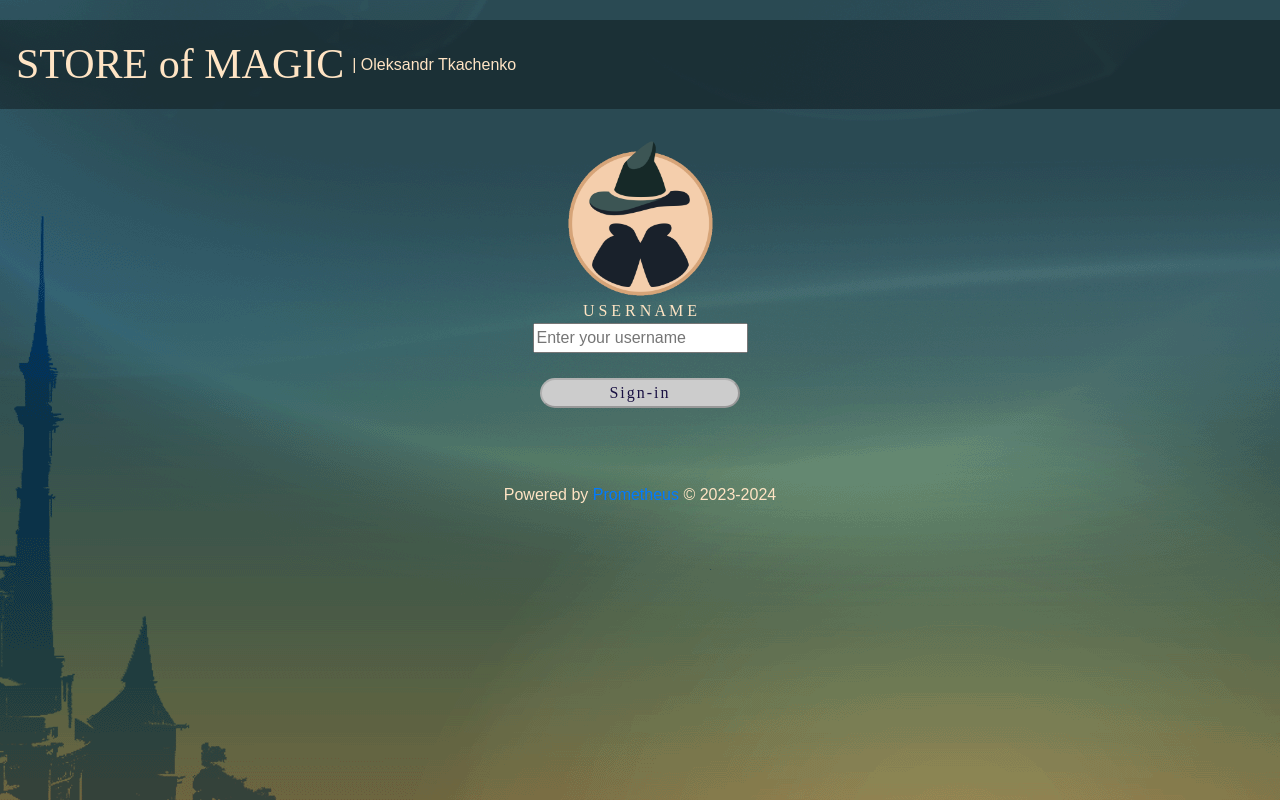
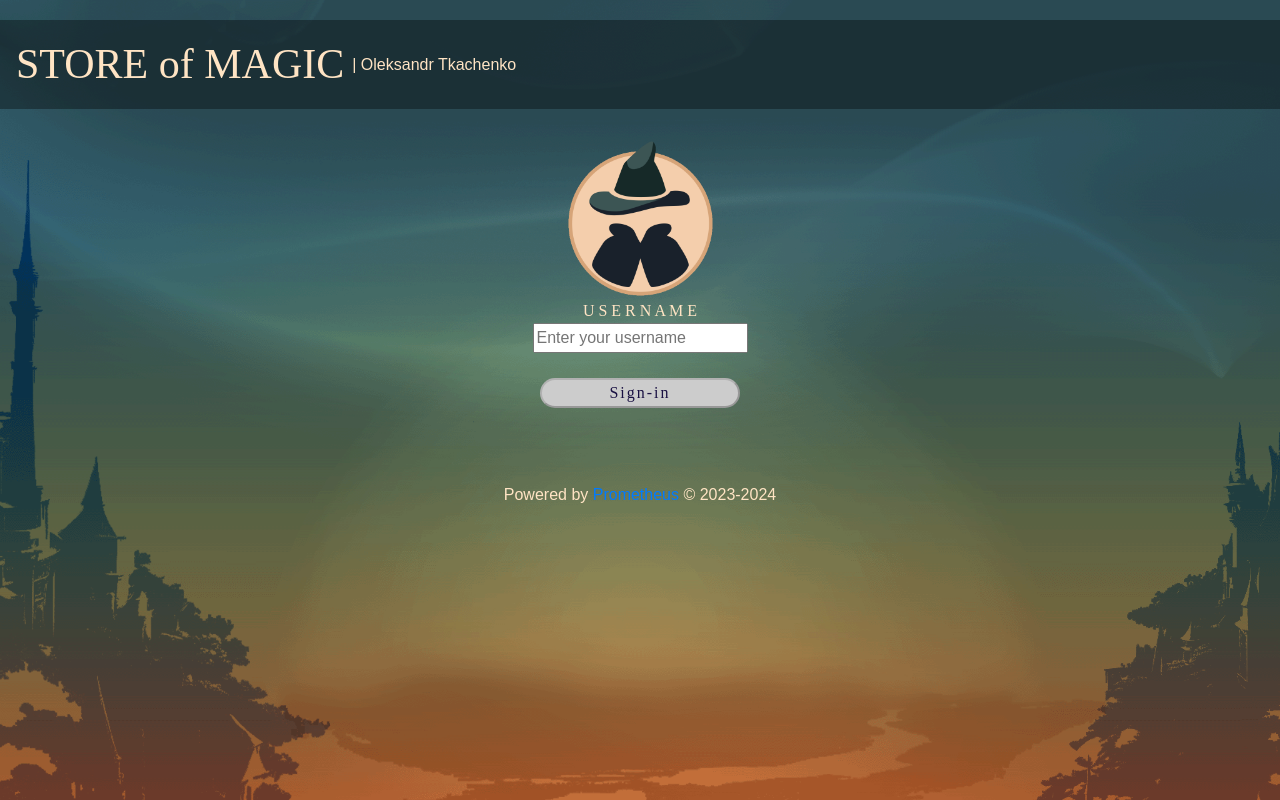
Before and after one commit to smi1eee/magic-store, a React (Create React App) app: page /magic-store/sign in a window 1280 px wide. Built offline with nearby package versions, Linux system fonts and the light colour scheme; no server answers; a web font is replaced by a local one.

Commit message:
initial commit

```diff
--- a/public/books.json
+++ b/public/books.json
@@ -4,7 +4,7 @@
 		"id": 1,
 		"author": "Aria Blackwood",
 		"price": 14.99,
-		"image": "booksImg/1.jpg",
+		"image": "./booksImg/1.jpg",
 		"title": "Whispers of the Arcane",
 		"amount": 42,
 		"shortDescription": "A young sorcerer discovers ancient secrets hidden within forbidden tomes, leading to a journey of self-discovery and perilous magic.",
--- a/src/App.js
+++ b/src/App.js
@@ -7,7 +7,7 @@ import ShoppingCart from './components/ShoppingCart';
 import NotFoundPage from './components/NotFoundPage';
 import Header from './components/Header';
 import Footer from './components/Footer';
-import { BookProvider } from './components/BookContext';
+import { BookProvider } from './BookContext';
 
 const ProtectedRoute = ({ redirectPath = '/sign' }) => {
   const username = localStorage.getItem('username');
@@ -29,7 +29,7 @@ function App() {
         <Routes>
           <Route path="/sign" element={<SignIn />} />
           <Route element={<ProtectedRoute />}>
-            <Route path="/" element={<BookList />} />
+            <Route path="" element={<BookList />} />
             <Route path="/book/:id" element={<SpecificBook />} />
             <Route path="/cart" element={<ShoppingCart />} />
             <Route path="*" element={<NotFoundPage />} />
--- a/src/components/BookContext.js
+++ b/src/BookContext.js
@@ -7,7 +7,7 @@ export const BookProvider = ({ children }) => {
   const [cartItems, setCartItems] = useState([]);
 
   useEffect(() => {
-    fetch('books.json')
+    fetch('magic-store/books.json')
       .then(response => response.json())
       .then(data => {
         setBooks(data.books);
--- a/src/components/BookList.jsx
+++ b/src/components/BookList.jsx
@@ -1,7 +1,7 @@
 import React, { useState, useContext } from 'react';
 import './BookList.scss';
 import { Link } from 'react-router-dom';
-import { BookContext } from './BookContext';
+import { BookContext } from '../BookContext';
 
 function BookList() {
     const { books } = useContext(BookContext);
--- a/src/components/BookList.scss
+++ b/src/components/BookList.scss
@@ -6,15 +6,7 @@ $secondary-bg-color: rgba(0, 0, 0, 0.35);
 $border-color: bisque;
 $border-style: dashed;
 
-body {
-    color: $body-color;
-    font-family: $font-family;
-    background-image: url(./background.png);
-    background-attachment: fixed;
-    height: 100vh;
-    margin: 0;
-    padding: 0;
-}
+
 
 .navbar {
     margin-top: 20px;
--- a/src/components/ShoppingCart.jsx
+++ b/src/components/ShoppingCart.jsx
@@ -1,6 +1,6 @@
 import React, { useContext } from 'react';
 import './ShoppingCart.scss';
-import { BookContext } from './BookContext';
+import { BookContext } from '../BookContext';
 
 const ShoppingCart = () => {
   const { cartItems, removeFromCart, purchaseCart } = useContext(BookContext);
--- a/src/components/ShoppingCart.scss
+++ b/src/components/ShoppingCart.scss
@@ -1,12 +1,4 @@
-body {
-  color: bisque;
-  font-family: sans-serif;
-  background-image: url(./background.png);
-  background-attachment: fixed;
-  height: 100vh;
-  margin: 0;
-  padding: 0;
-}
+
 
 .container {
   margin-top: 20px;
--- a/src/components/SignIn.scss
+++ b/src/components/SignIn.scss
@@ -9,6 +9,7 @@ body {
     text-align: center;
     background-image: url(./background.png);
     background-attachment: fixed;
+    background-size: 100% 100%;
     }
 
 body {
--- a/src/components/SpecificBook.jsx
+++ b/src/components/SpecificBook.jsx
@@ -1,7 +1,7 @@
 import React, { useState, useContext } from 'react';
 import './SpecificBook.scss';
 import { useParams } from 'react-router-dom';
-import { BookContext } from './BookContext'; // Імпорт контексту
+import { BookContext } from '../BookContext'; // Імпорт контексту
 
 const SpecificBook = () => {
   const { id } = useParams();
```
Also changed, not shown: src/components/SpecificBookCart.txt (deleted), src/components/background1.png (deleted), 1 other file (tests, documents, lock files or other folders).
